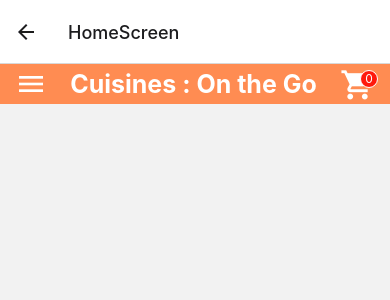
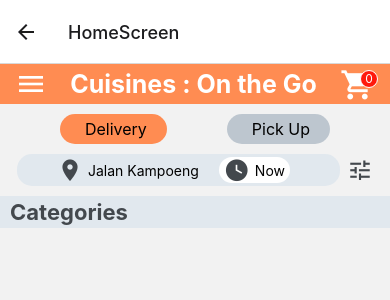
Before and after one commit to BobbyJulianAkbar/cuisines-on-the-go, a React Native app: screen /HomeScreen in a window 390 px wide. Shown: the top 300 px of the page. Built offline with nearby package versions, Linux system fonts and the light colour scheme.

Commit message:
Update 5

```diff
--- a/source/screen/HomeScreen.js
+++ b/source/screen/HomeScreen.js
@@ -1,18 +1,119 @@
-import React from "react";
-import { View, Text, StyleSheet } from "react-native";
+import React, {useState} from "react";
+import { View, Text, StyleSheet, TouchableOpacity, ScrollView } from "react-native";
 import { Icon } from "react-native-elements";
 import HomeHeader from "../component/HomeHeader";
+import { colors, parameters } from "../global/styles";
 
 export default function HomeScreen(){
+    const [delivery, setDelivery] = useState(true)
     return(
         <View style = {styles.container}>
             <HomeHeader/>
+            <ScrollView stickyHeaderIndices = {[0]} showsVerticalScrollIndicator = {true}>
+                <View>
+                    <View style = {{marginTop : 10, flexDirection : 'row', justifyContent : 'space-evenly'}}>
+                        <TouchableOpacity onPress = {() => {setDelivery(true)}}>
+                            <View style = {{...styles.deliveryButton,backgroundColor : delivery? colors.buttons : colors.grey4}}>
+                                <Text style = {styles.deliveryText}>Delivery</Text>
+                            </View>
+                        </TouchableOpacity>
+                        <TouchableOpacity onPress = {() => {setDelivery(false)}}>
+                            <View style = {{...styles.deliveryButton,backgroundColor : delivery? colors.grey4 : colors.buttons}}>
+                                <Text style = {styles.deliveryText}>Pick Up</Text>
+                            </View>
+                        </TouchableOpacity>
+                    </View>
+                </View>
+                <View style = {styles.filterView}>
+                    <View style = {styles.addressView}>
+                        <View style = {{flexDirection : "row", alignItems : 'center', paddingLeft : 10}}>
+                            <Icon
+                                type = "material-community"
+                                name = "map-marker"
+                                color = {colors.grey1}
+                                size = {26}
+                            />
+                            <Text style ={{marginLeft : 5}}>Jalan Kampoeng</Text>
+                        </View>
+                        <View style = {styles.clockView}>
+                            <Icon
+                                type = "material-community"
+                                name = "clock-time-four"
+                                color = {colors.grey1}
+                                size = {26}
+                            />
+                            <Text style ={{marginLeft : 5}}>Now</Text>
+                        </View>
+                    </View>
+                    <View>
+                        <Icon
+                            type = "material-community"
+                            name = "tune"
+                            color = {colors.grey1}
+                            size = {26}
+                        />
+                    </View>
+                </View>
+                <View style = {styles.headerTextView}>
+                    <Text style = {styles.headerText}>Categories</Text>
+                </View>
+            </ScrollView>
         </View>
     )
 }
 
 const styles = StyleSheet.create({
     container : {
-        flex : 1,
+        flex : 1
+    },
+
+    deliveryButton : {
+        paddingHorizontal : 20,
+        borderRadius : 15,
+        paddingVertical : 5
+    },
+
+    deliveryText : {
+        marginLeft : 5,
+        fontSize : 16
+    },
+
+    filterView : {
+        flexDirection : "row",
+        alignItems : "center",
+        justifyContent : "space-evenly",
+        marginHorizontal : 10,
+        marginVertical : 10
+    },
+
+    clockView : {
+        flexDirection : "row",
+        alignItems : 'center',
+        marginLeft : 20,
+        backgroundColor : colors.cardbackground,
+        borderRadius : 15,
+        paddingHorizontal : 5,
+        marginRight : 20
+    },
+
+    addressView : {
+        flexDirection : 'row',
+        backgroundColor : colors.grey5,
+        borderRadius : 15,
+        paddingVertical : 3,
+        justifyContent : "space-between",
+        paddingHorizontal : 30
+    },
+
+    headerText : {
+        color : colors.grey1,
+        fontSize : 22,
+        fontWeight : "bold",
+        paddingLeft : 10
+    },
+
+    headerTextView : {
+        backgroundColor : colors.grey5,
+        paddingVertical : 3,
     }
 })
```
